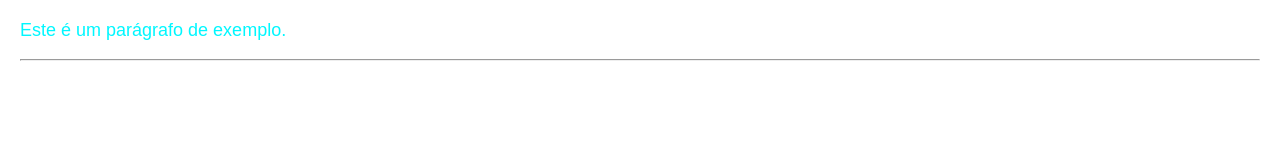
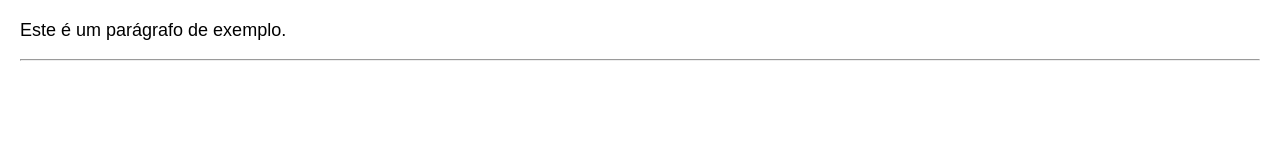
Before and after one commit to Diegofreitas-mend/T24EF_AmbDevSoftware, a plain HTML site: page index.html in a window 1280 px wide. Drawn offline with Linux system fonts and the light colour scheme.

Commit message:
Font color trocado para #000000

```diff
--- a/index.html
+++ b/index.html
@@ -16,7 +16,7 @@
     <style>
         p {
             font-size: 18px;
-            color: #00f7ff;
+            color: #000000;
         }
     </style>
     <style>
```
